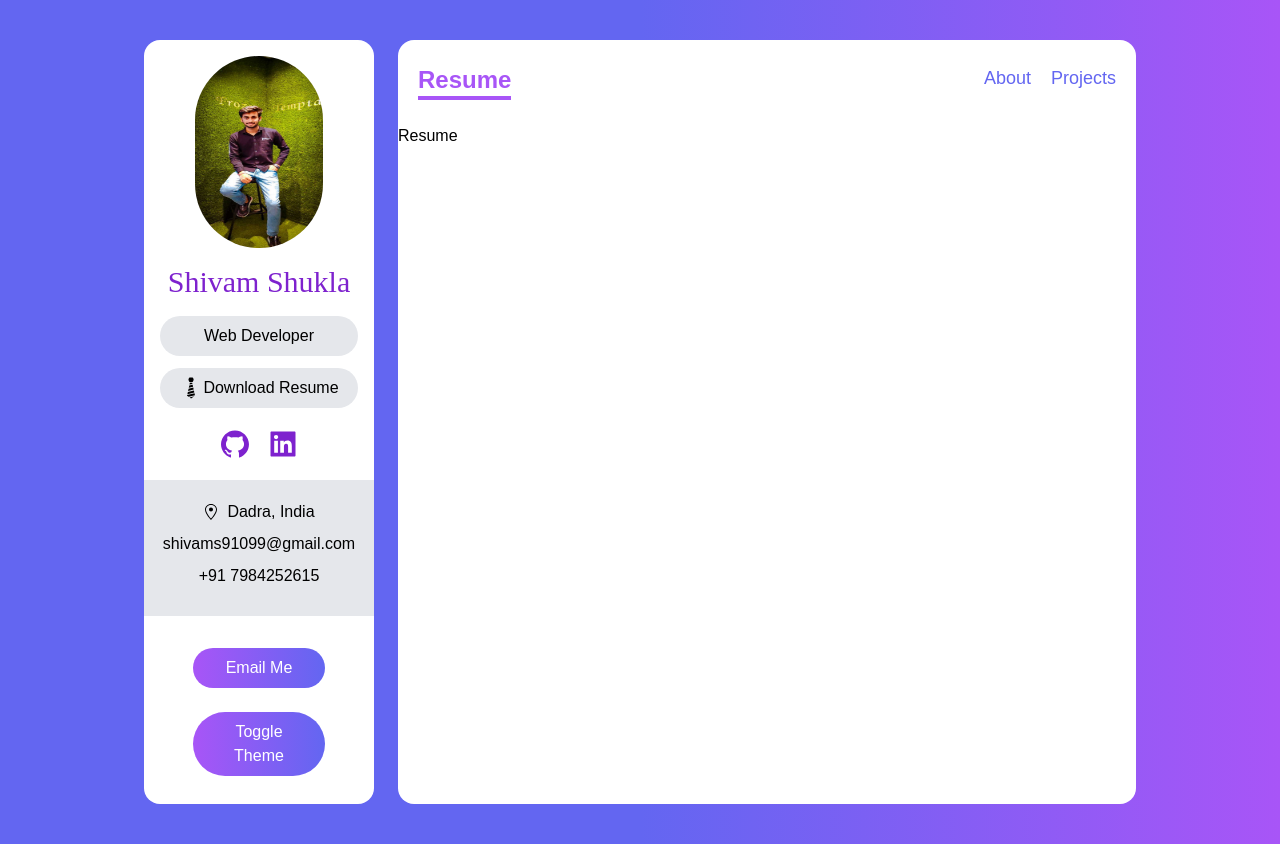
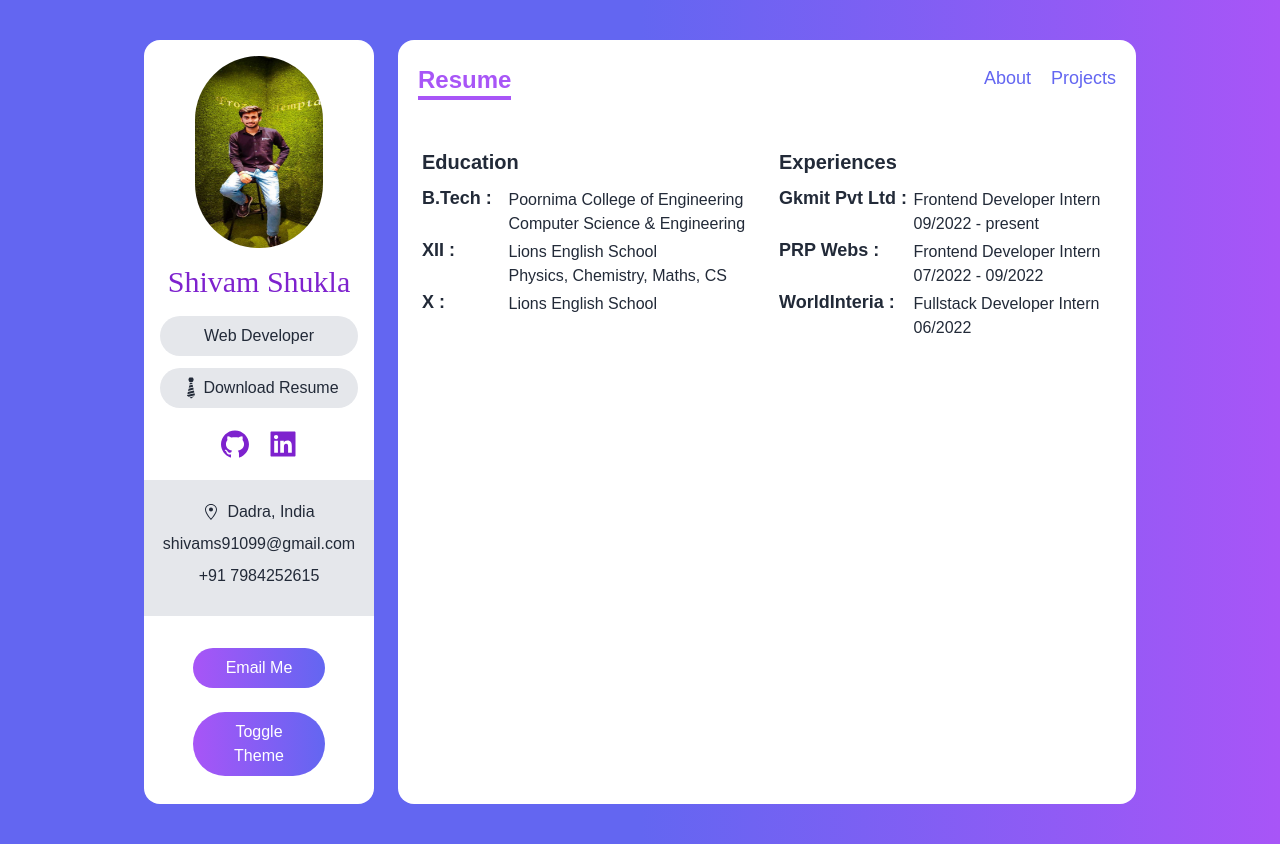
Before and after one commit to shivams10/portfolio, a Next.js app: page /resume in a window 1280 px wide. Built offline with nearby package versions, Linux system fonts and the light colour scheme.

Commit message:
added education

```diff
--- a/src/asserts/services/index.tsx
+++ b/src/asserts/services/index.tsx
@@ -2,8 +2,19 @@ import { RiComputerLine } from 'react-icons/ri';
 import { FaServer } from 'react-icons/fa';
 import { BsCodeSlash } from 'react-icons/bs';
 import { DiMootoolsBadge } from 'react-icons/di';
+import {
+  SiTypescript,
+  SiJavascript,
+  SiTailwindcss,
+  SiReact,
+  SiNextdotjs,
+  SiChakraui,
+  SiAntdesign,
+  SiCplusplus,
+  SiJest
+} from 'react-icons/si';
 
-import { ServiceInterface } from 'components/types';
+import { ServiceInterface, SkillInterface } from 'components/types';
 
 export const services: ServiceInterface[] = [
   {
@@ -30,3 +41,54 @@ export const services: ServiceInterface[] = [
     icon: DiMootoolsBadge
   }
 ];
+
+export const languages: SkillInterface[] = [
+  {
+    name: 'C++',
+    level: '80%',
+    Icon: SiCplusplus
+  },
+  {
+    name: 'React JS',
+    level: '80%',
+    Icon: SiReact
+  },
+  {
+    name: 'Javascript',
+    level: '80%',
+    Icon: SiJavascript
+  },
+  {
+    name: 'Next JS',
+    level: '60%',
+    Icon: SiNextdotjs
+  },
+  {
+    name: 'TypeScript',
+    level: '50%',
+    Icon: SiTypescript
+  }
+];
+
+export const libraries: SkillInterface[] = [
+  {
+    name: 'Tailwind CSS',
+    level: '80%',
+    Icon: SiTailwindcss
+  },
+  {
+    name: 'Ant Design',
+    level: '80%',
+    Icon: SiAntdesign
+  },
+  {
+    name: 'Chakra UI',
+    level: '80%',
+    Icon: SiChakraui
+  },
+  {
+    name: 'Jest Testing Library',
+    level: '50%',
+    Icon: SiJest
+  }
+];
--- a/src/components/types/index.ts
+++ b/src/components/types/index.ts
@@ -5,3 +5,9 @@ export interface ServiceInterface {
   about: string;
   icon: IconType;
 }
+
+export interface SkillInterface {
+  name: string;
+  level: string;
+  Icon: IconType;
+}
--- a/src/pages/_app.tsx
+++ b/src/pages/_app.tsx
@@ -1,4 +1,5 @@
 import type { AppProps } from 'next/app';
+import Head from 'next/head';
 
 import 'styles/globals.css';
 import { Sidebar } from 'components/sidebar';
@@ -6,6 +7,13 @@ import { Navbar } from 'components/navbar';
 
 export default function App({ Component, pageProps }: AppProps) {
   return (
+    <>
+      <Head>
+        <title>Shivam Shukla</title>
+        <meta name="description" content="Shivam Shukla's Portfolio Website" />
+        <meta name="viewport" content="width=device-width, initial-scale=1" />
+        <link rel="icon" href="/user.png" />
+      </Head>
       <div className="grid grid-cols-12 gap-6 px-5 my-10 sm:px-20 md:px-32 lg:px-4 xl:px-36">
         <div className="h-full col-span-12 p-4 text-base text-center bg-white lg:col-span-3 rounded-2xl">
           <Sidebar />
@@ -15,5 +23,6 @@ export default function App({ Component, pageProps }: AppProps) {
           <Component {...pageProps} />
         </div>
       </div>
+    </>
   );
 }
--- a/src/pages/index.tsx
+++ b/src/pages/index.tsx
@@ -1,4 +1,3 @@
-import Head from 'next/head';
 import {
   SiTypescript,
   SiJavascript,
@@ -18,12 +17,6 @@ import { ServiceCard } from 'components/serviceCard';
 export default function Home() {
   return (
     <>
-      <Head>
-        <title>Shivam Shukla</title>
-        <meta name="description" content="Shivam Shukla's Portfolio Website" />
-        <meta name="viewport" content="width=device-width, initial-scale=1" />
-        <link rel="icon" href="/user.png" />
-      </Head>
       <div className="flex flex-col flex-grow px-6 pt-1">
         <h5 className="my-3 font-medium">
           I'm currently pursuing <b>B. Tech</b> degree from
@@ -44,17 +37,17 @@ export default function Home() {
             ))}
           </div>
         </div>
-        <div className="flex items-center justify-center py-12 space-x-1 ">
-          <SiTypescript className="w-10 h-6 text-blue-600 rounded-sm" />
-          <SiJavascript className="w-12 h-6 text-yellow-400 rounded-sm" />
-          <SiReact className="w-10 h-6 text-blue-400 rounded-sm" />
-          <SiNextdotjs className="w-10 h-6 text-black rounded-sm" />
-          <SiTailwindcss className="w-10 h-6 text-blue-400 rounded-sm" />
-          <SiNodedotjs className="w-10 h-6 text-green-600 rounded-sm" />
-          <SiMysql className="w-10 h-6 text-yellow-600 rounded-sm" />
-          <SiStrapi className="w-10 h-6 text-indigo-600 rounded-sm" />
-          <SiChakraui className="w-10 h-6 rounded-sm" color="rgb(80,188,188)" />
-          <SiAntdesign className="w-10 h-6 text-blue-600 rounded-sm" />
+        <div className="flex flex-wrap items-center justify-center gap-2 py-12 space-x-1">
+          <SiTypescript className="w-10 h-6 text-blue-600" />
+          <SiJavascript className="w-10 h-6 text-yellow-400" />
+          <SiReact className="w-10 h-6 text-blue-400" />
+          <SiNextdotjs className="w-10 h-6 text-black" />
+          <SiTailwindcss className="w-10 h-6 text-blue-400" />
+          <SiNodedotjs className="w-10 h-6 text-green-600" />
+          <SiMysql className="w-10 h-6 text-yellow-600" />
+          <SiStrapi className="w-10 h-6 text-indigo-600" />
+          <SiChakraui className="w-10 h-6" color="rgb(80,188,188)" />
+          <SiAntdesign className="w-10 h-6 text-blue-600" />
         </div>
       </div>
     </>
--- a/src/pages/resume/index.tsx
+++ b/src/pages/resume/index.tsx
@@ -1,5 +1,59 @@
 function Resume() {
-  return <div>Resume</div>;
+  return (
+    <div className="px-6 py-4">
+      <div className="grid gap-6 md:grid-cols-2">
+        <div>
+          <h5 className="my-2 text-xl font-bold">Education</h5>
+          <div className="grid grid-cols-2 -space-x-20 space-y-1 max-lg:space-x-0">
+            <h5 className="w-auto text-lg font-bold ">B.Tech :</h5>
+            <p className="flex flex-col">
+              Poornima College of Engineering
+              <span className="font-light">Computer Science & Engineering</span>
+            </p>
+          </div>
+          <div className="grid grid-cols-2 -space-x-20 space-y-1 max-lg:space-x-0">
+            <h5 className="text-lg font-bold ">XII :</h5>
+            <p className="flex flex-col">
+              Lions English School
+              <span className="font-light">Physics, Chemistry, Maths, CS</span>
+            </p>
+          </div>
+          <div className="grid grid-cols-2 -space-x-20 space-y-1 max-lg:space-x-0">
+            <h5 className="text-lg font-bold ">X :</h5>
+            <p>Lions English School</p>
+          </div>
+        </div>
+        <div>
+          <h5 className="my-2 text-xl font-bold">Experiences</h5>
+          <div className="grid grid-cols-2 -space-x-8 space-y-1 max-lg:space-x-0">
+            <h5 className="w-auto text-lg font-bold ">Gkmit Pvt Ltd :</h5>
+            <p className="flex flex-col">
+              Frontend Developer Intern
+              <span className="font-light">09/2022 - present</span>
+            </p>
+          </div>
+          <div className="grid grid-cols-2 -space-x-8 space-y-1 max-lg:space-x-0">
+            <h5 className="text-lg font-bold ">PRP Webs :</h5>
+            <p className="flex flex-col">
+              Frontend Developer Intern
+              <span className="font-light">07/2022 - 09/2022</span>
+            </p>
+          </div>
+          <div className="grid grid-cols-2 -space-x-8 space-y-1 max-lg:space-x-0">
+            <h5 className="text-lg font-bold ">WorldInteria :</h5>
+            <p className="flex flex-col">
+              Fullstack Developer Intern
+              <span className="font-light">06/2022</span>
+            </p>
+          </div>
+        </div>
+      </div>
+      <div className="grid gap-6 md:grid-cols-2">
+        <div>
+        </div>
+      </div>
+    </div>
+  );
 }
 
 export default Resume;
--- a/src/styles/globals.css
+++ b/src/styles/globals.css
@@ -5,4 +5,5 @@
 body {
   background-color: black;
   font-family: sans-serif;
+  color: #222a38;
 }
```
Also changed, not shown: 1 other file (tests, documents, lock files or other folders). Lines whose indentation alone changed are shown as unchanged.
